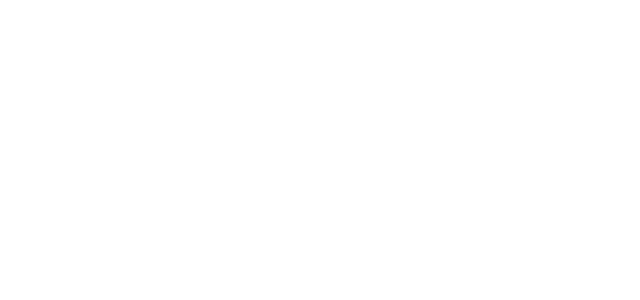
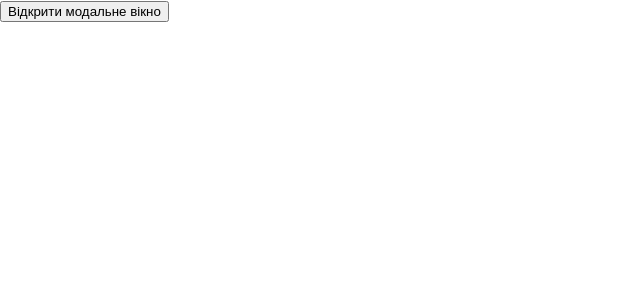
Before and after one commit to skif6623/Counter-on-class, a React (Create React App) app: page / in a window 1280 px wide. Shown: the top 300 px of the page, without its empty margins (0-640 px from the left). Built offline with nearby package versions, Linux system fonts and the light colour scheme.

Commit message:
added openModal button

```diff
--- a/src/App.js
+++ b/src/App.js
@@ -104,6 +104,9 @@
           onDeleteTodo={this.deleteTodo}
           onToggleCompleted={this.toggleCompleted}
         /> */}
+        <button type="button" onClick={this.toggleModal}>
+          Відкрити модальне вікно
+        </button>
         {showModal && <Modal />}
       </>
     );
```
